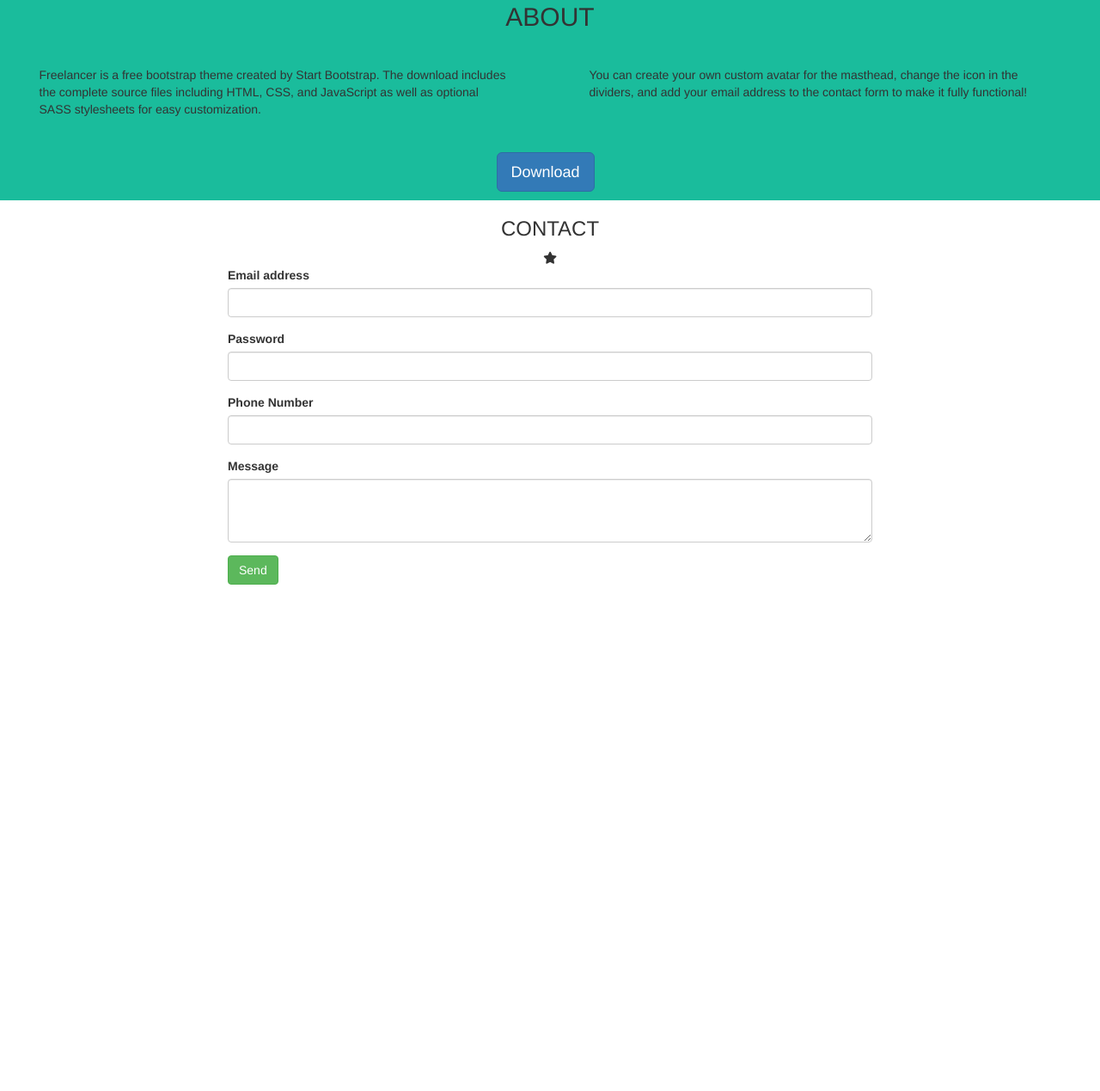
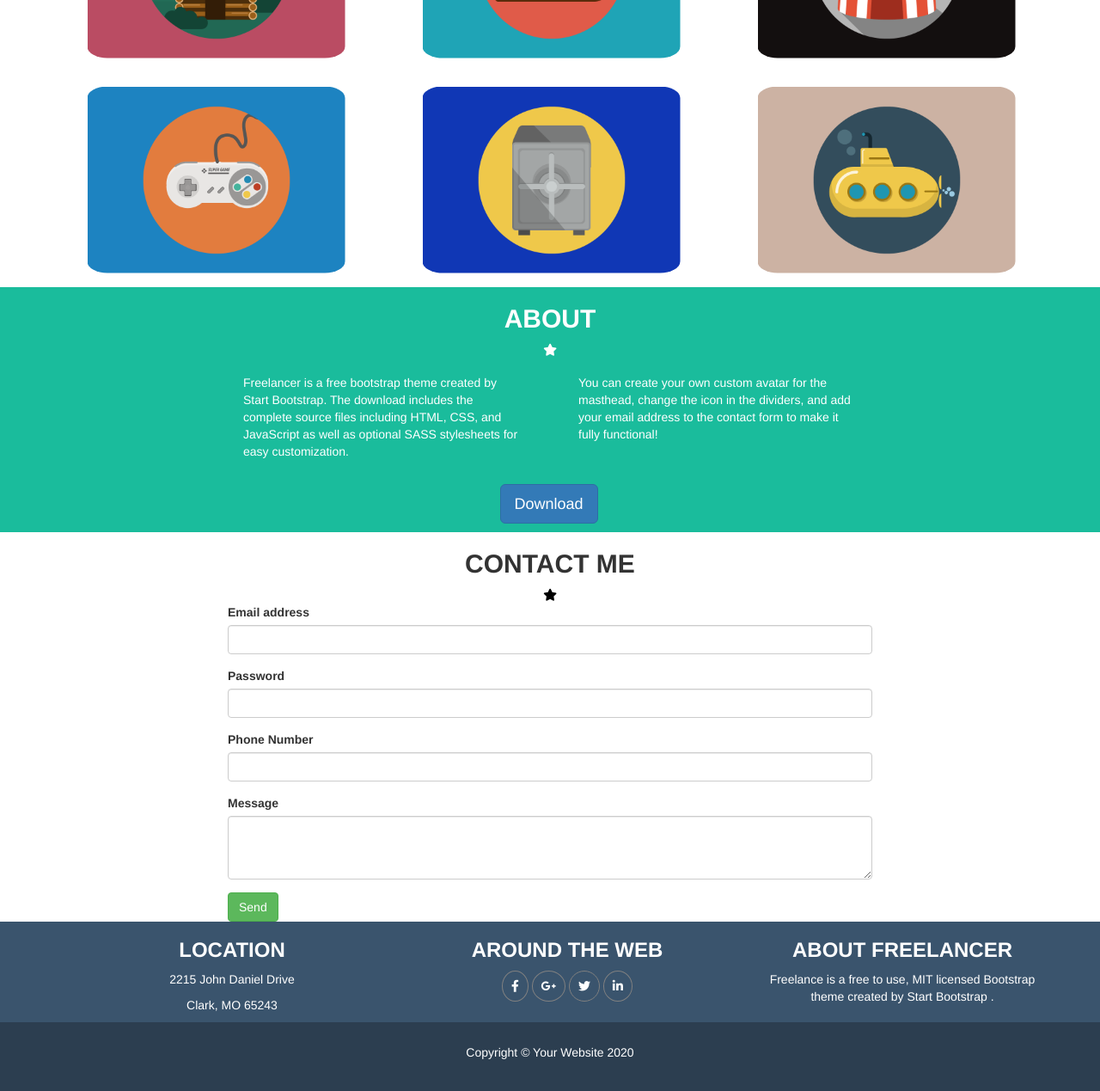
Before and after one commit to FraOliv/html-css-bootstrap-freelancer, a plain HTML site: page index.html in a window 1280 px wide. Shown: the part 849-2118 px from the top of the page at 86% size. Before the commit the page ends 1529 px from the top, so only its background shows below. Drawn offline with nearby package versions, Linux system fonts and the light colour scheme.

Commit message:
aggiunte immagini icone e dettagli

```diff
--- a/css/style.css
+++ b/css/style.css
@@ -4,6 +4,8 @@
   border: 1px solid red;
 } */
 body{
+  font-family: 'Nunito', sans-serif;
+  font-size: rem
 
 }
 header{
@@ -34,15 +36,31 @@ header{
   font-size:2.5em
 
 }
-.grid{
-  margin: 5px 5px;
-      width: 29%;
+.jumbotron> h1,p, .header_icon{
+  color: white;
+
+}
+
+.portfolio-img{
+  height: 250px;
+    padding: 5%;
+    border-radius: 12%;
 }
 .about{
   background: #1ABC9C;
 }
+h2{
+  font-size: 3em
+}
+.white{
+  color: white
+}
+
 .card{
   padding: 5%
+}
+#contact > div:nth-child(1) > div > div > div > i{
+  color: black
 }
 .form-control{
     border: none;
@@ -51,15 +69,26 @@ header{
     box-shadow: none;
     border-radius: 0;
 }
-
-.text_center{
-  text-align: center;
-}
-
-
-h2{
-  text-align: center;
+.submit{
+  margin-bottom: 25px
 }
 .download{
     margin-left: 45%;
 }
+#footer {
+  color:white;
+}
+.social-icon{
+    border-radius: 50%;
+    border: 1px solid grey;
+    padding: 10px;
+  }
+  .bg-blue{
+    background: #3A546D
+  }
+  .bg-darkblue{
+    background: #2C3E50
+  }
+  .copyright{
+    margin: 25px 0
+  }
--- a/index.html
+++ b/index.html
@@ -5,11 +5,13 @@
   <meta charset="utf-8">
   <meta http-equiv="X-UA-Compatible" content="IE=edge">
   <meta name="viewport" content="width=device-width, initial-scale=1">
-  <link rel="stylesheet" href="https://maxcdn.bootstrapcdn.com/bootstrap/3.3.7/css/bootstrap.min.css" integrity="sha384-BVYiiSIFeK1dGmJRAkycuHAHRg32OmUcww7on3RYdg4Va+PmSTsz/K68vbdEjh4u" crossorigin="anonymous">
-  <!-- The above 3 meta tags *must* come first in the head; any other head content must come *after* these tags -->
+  <!-- Latest compiled and minified CSS -->
+  <link rel="stylesheet" href="https://stackpath.bootstrapcdn.com/bootstrap/3.4.1/css/bootstrap.min.css" integrity="sha384-HSMxcRTRxnN+Bdg0JdbxYKrThecOKuH5zCYotlSAcp1+c8xmyTe9GYg1l9a69psu" crossorigin="anonymous" <!-- The above 3 meta tags *must*
+    come first in the head; any other head content must come *after* these tags -->
   <link rel="stylesheet" href="css/style.css">
   <link rel="stylesheet" href="https://cdnjs.cloudflare.com/ajax/libs/font-awesome/5.15.1/css/all.min.css" integrity="sha512-+4zCK9k+qNFUR5X+cKL9EIR+ZOhtIloNl9GIKS57V1MyNsYpYcUrUeQc9vNfzsWfV28IaLL3i96P9sdNyeRssA==" crossorigin="anonymous" />
-  <title>hubs</title>
+  <link href="https://fonts.googleapis.com/css2?family=Nunito:ital,wght@0,200;0,300;0,400;0,600;0,700;0,800;0,900;1,200;1,300;1,400;1,600;1,800;1,900&display=swap" rel="stylesheet">
+  <title>bootstrap</title>
 </head>
 <title>Bootstrap 101 Template</title>
 
@@ -21,10 +23,10 @@
 
 <body>
   <header>
-    <nav class="navbar navbar-inverse">
+    <nav class="navbar navbar-inverse navbar-fixed-top">
       <div class="container">
         <div class="navbar-header">
-          <button type="button" class="navbar-toggle" data-toggle="collapse" data-            target="#myNavbar">
+          <button type="button" class="navbar-toggle" data-toggle="collapse" data- target="#myNavbar">
             <span class="icon-bar"></span>
             <span class="icon-bar"></span>
             <span class="icon-bar"></span>
@@ -45,76 +47,95 @@
       <img class="jumbo_img" src="jumbo-img.svg" alt="">
       <h1>START BOOTSTRAP</h1>
       <p>GRAPHIC ARTIST - WEBDESIGNER - ILLUSTRATOR</p>
-      <div class="header_icon text_center">
-        <i class="fas fa-star"></i>
+      <div class="text-center">
+        <i class="fas fa-star white "></i>
       </div>
 
     </div>
   </header>
   <main>
+    <section id="portfolio">
+      <div class="container">
+        <div class="row">
+          <div class="col-lg-6 col-lg-offset-3 text-center">
+            <h2 class="big"><strong>PORTFOLIO</strong></h2>
+            <div class="text-center">
+              <i class="fas fa-star "></i>
+            </div>
+          </div>
+        </div>
+      </div>
       <div class="container">
         <div class="row portfolio_box">
-          <div class="col-lg-4">
-            <div class="col-lg-12 well bg_blue">
-              a
+          <div class="col-xs-12 col-md-6 col-lg-4">
+            <div class="col-lg-12  ">
+              <img class="portfolio-img" src="cabin.png" alt="">
             </div>
           </div>
-          <div class="col-lg-4">
-            <div class="col-lg-12 well bg_blue">
-              a
+          <div class="col-xs-12 col-md-6 col-lg-4">
+            <div class="col-lg-12  ">
+              <img class="portfolio-img" src="cake.png" alt="">
             </div>
           </div>
-          <div class="col-lg-4">
-            <div class="col-lg-12 well bg_blue">
-              a
+          <div class="col-xs-12 col-md-6 col-lg-4">
+            <div class="col-lg-12  ">
+              <img class="portfolio-img" src="circus.png" alt="">
             </div>
           </div>
 
 
-          <div class="col-lg-4">
-            <div class="col-lg-12 well bg_blue">
-              a
+          <div class="col-xs-12 col-md-6 col-lg-4">
+            <div class="col-lg-12  ">
+            <img class="portfolio-img" src="game.png" alt="">
             </div>
           </div>
-          <div class="col-lg-4 ">
-            <div class="col-lg-12 well bg_blue">
-              a
+          <div class="col-xs-12 col-md-6 col-lg-4 ">
+            <div class="col-lg-12  ">
+            <img class="portfolio-img" src="safe.png" alt="">
             </div>
           </div>
-          <div class="col-lg-4">
-            <div class="col-lg-12 well bg_blue">
-              a
+          <div class="col-xs-12 col-md-6 col-lg-4">
+            <div class="col-lg-12  ">
+              <img class="portfolio-img" src="submarine.png" alt="">
             </div>
           </div>
 
         </div>
       </div>
+    </section>
+    <section id="about">
       <div class="container-fluid about">
-      <h2>ABOUT</h2>
+        <div class="container">
+          <h2 class="big text-center white"><strong>ABOUT</strong></h2>
+          <div class="text-center">
+            <i class="fas fa-star white "></i>
+          </div>
           <div class="row">
 
 
-        <div class="col-lg-6 mx-auto ">
+            <div class=" col-lg-offset-2 col-lg-4 mx-auto ">
               <div class="card">
-            <p>Freelancer is a free bootstrap theme created by Start Bootstrap. The download includes the complete source files including HTML, CSS, and JavaScript as well as optional SASS stylesheets for easy customization.</p>
+                <p class="p-about">Freelancer is a free bootstrap theme created by Start Bootstrap. The download includes the complete source files including HTML, CSS, and JavaScript as well as optional SASS stylesheets for easy customization.</p>
               </div>
             </div>
-        <div class="col-lg-6 ">
+            <div class="col-lg-4 ">
               <div class="card">
-            <p>You can create your own custom avatar for the masthead, change the icon in the dividers, and add your email address to the contact form to make it fully functional!</p>
+                <p class="p-about">You can create your own custom avatar for the masthead, change the icon in the dividers, and add your email address to the contact form to make it fully functional!</p>
               </div>
             </div>
+            <p><a class="btn btn-primary download  btn-lg" href="#" role="button">Download</a></p>
           </div>
-      <p><a class="btn btn-primary download btn-lg" href="#" role="button">Download</a></p>
-
 
         </div>
+
+      </div>
+    </section>
     <section id="contact">
       <div class="container">
         <div class="row">
-            <div class="col-lg-6 col-lg-offset-3 text_center">
-              <h3>CONTACT</h3>
-              <div class="header_icon text_center">
+          <div class="col-lg-6 col-lg-offset-3 text-center">
+            <h2 class="big"><strong>CONTACT ME</strong></h2>
+            <div class="text-center">
               <i class="fas fa-star"></i>
             </div>
           </div>
@@ -141,13 +162,59 @@
                 <textarea class="form-control" rows="3" placeholder=""></textarea>
               </div>
 
-                <button type="submit" class="btn btn-success">Send</button>
+              <button type="submit" class="btn btn-success submit">Send</button>
             </form>
           </div>
         </div>
       </div>
     </section>
   </main>
+  <footer>
+    <section id="footer">
+    <div class="container-fluid bg-blue">
+      <div class="container">
+        <div class="row">
+          <div class="col-xs-12 col-md-6 col-lg-4 text-center"><ul>
+            <li class="list-unstyled"><h3><strong>LOCATION</strong></h3></li>
+            <li class="list-unstyled">
+              <p>2215 John Daniel Drive</p>
+            </li>
+            <li class="list-unstyled">
+              <p>
+                Clark, MO 65243
+              </p>
+            </li>
+          </ul></div>
+          <div class="col-xs-12 col-md-6 col-lg-4 text-center"><ul>
+            <li class="list-unstyled"><h3><strong>AROUND THE WEB</strong></h3></li>
+            <li class="list-unstyled">
+              <i class="fab social-icon  fa-facebook-f"></i>
+              <i class="fab social-icon  fa-google-plus-g"></i>
+              <i class="fab social-icon  fa-twitter"></i>
+              <i class="fab social-icon  fa-linkedin-in"></i>
+
+          </li>
+          </ul></div>
+          <div class="col-xs-12 col-md-6 col-lg-4 text-center"><ul>
+            <li class="list-unstyled"><h3><strong>ABOUT FREELANCER</strong></h3></li>
+            <li class="list-unstyled">
+              <p>Freelance is a free to use, MIT licensed Bootstrap theme created by Start Bootstrap .</p>
+            </li>
+          </ul></div>
+        </div>
+      </div>
+    </div>
+    <div class="container-fluid bg-darkblue">
+      <div class="container">
+        <div class="row">
+          <div class="col-lg-12 text-center copyright">
+            <p>Copyright © Your Website 2020</p>
+          </div>
+        </div>
+      </div>
+    </div>
+    </section>
+  </footer>
 
 
 
```
Also changed, not shown: cabin.png (added), cake.png (added), circus.png (added), game.png (added), safe.png (added), submarine.png (added). Lines whose indentation alone changed are shown as unchanged.
